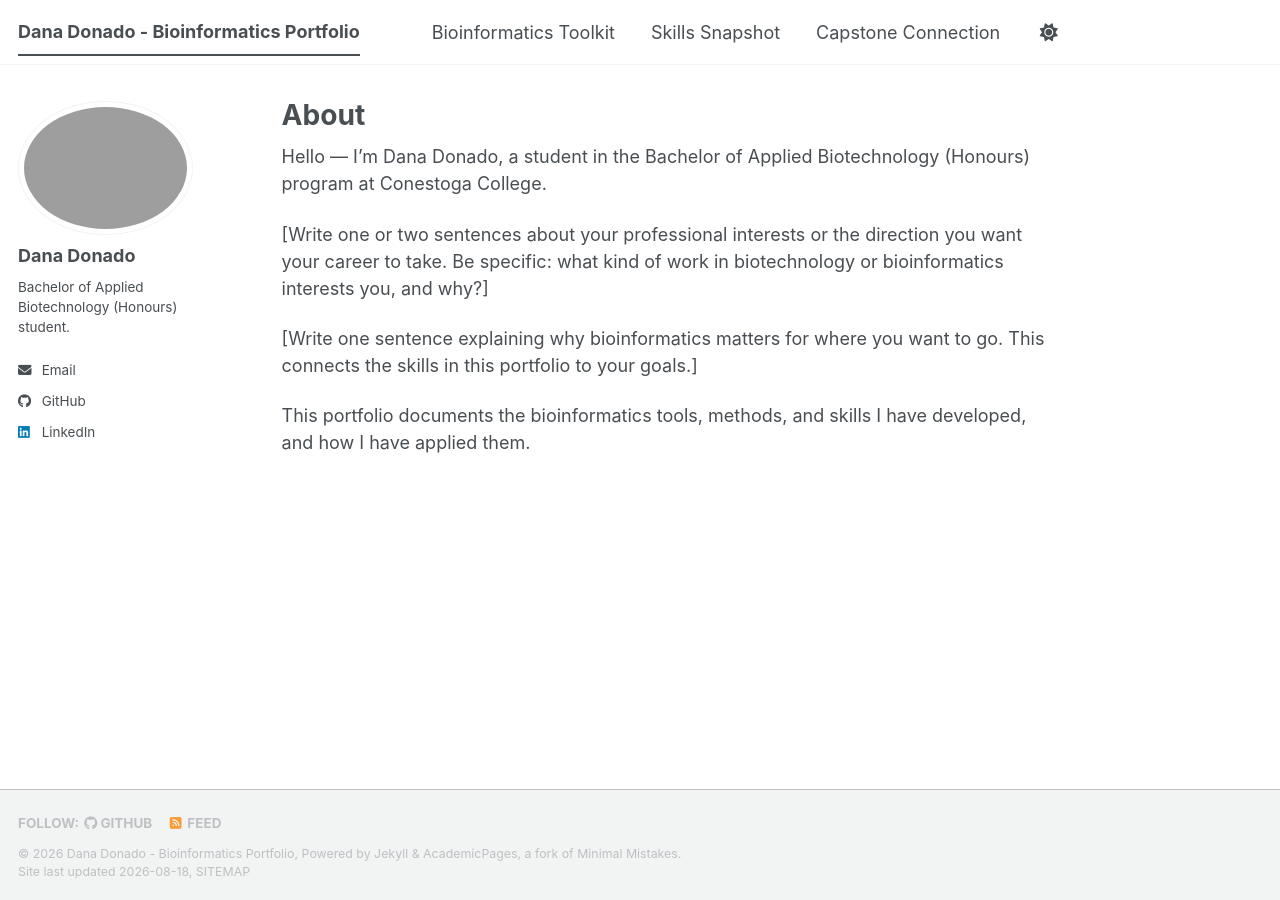
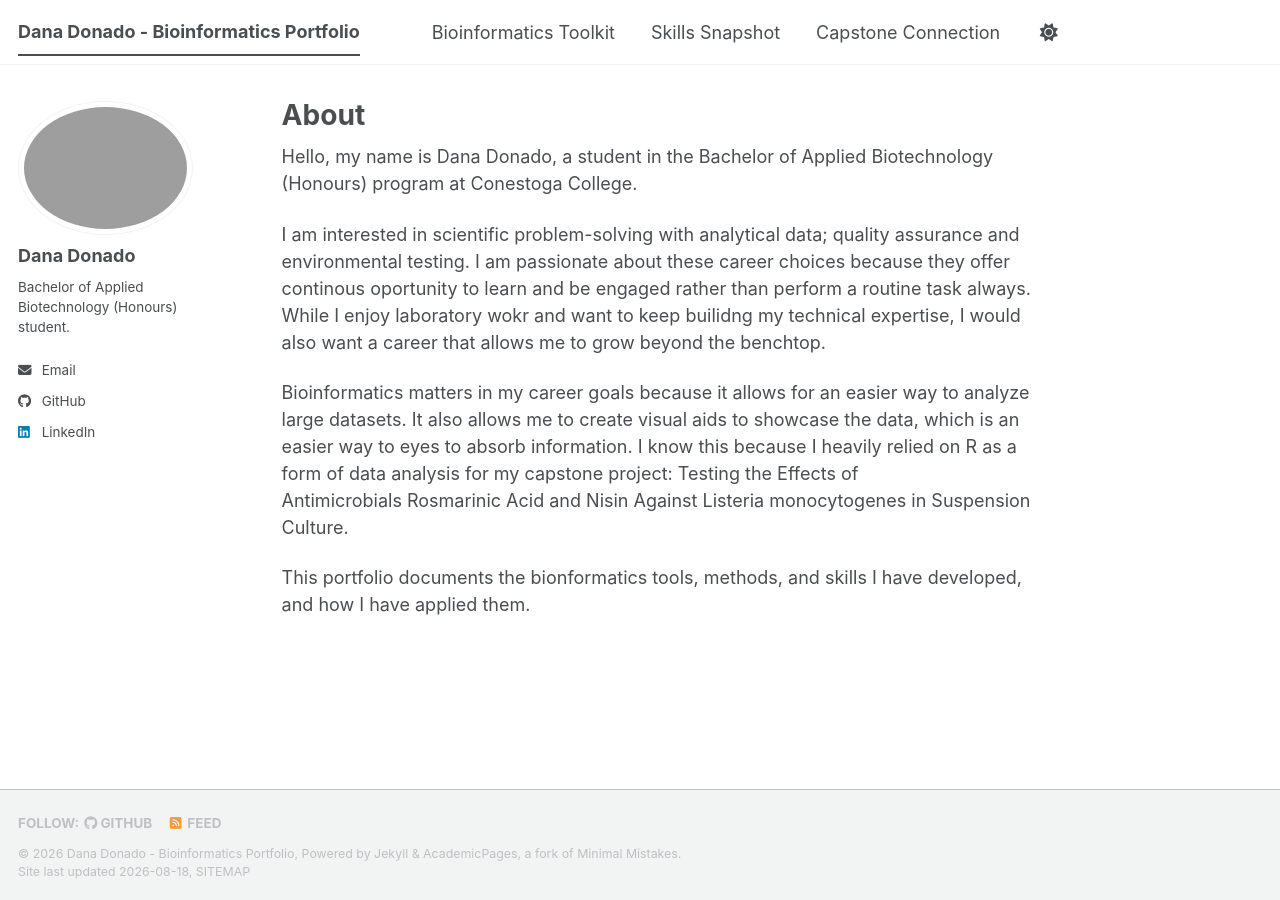
Before and after one commit to DanaDonado/biot74000-portfolio, a Jekyll site: the page built from _pages/about.md, in a window 1280 px wide. Built offline with Jekyll 4.4.1, drawn with Linux system fonts in a browser that asks for light colours; a script bundle is joined from its source files by our own code; library files that are not in the unit come from our copies.

Commit message:
Update about.md
Final version of the about me section

```diff
--- a/_pages/about.md
+++ b/_pages/about.md
@@ -29,15 +29,13 @@ redirect_from:
   ============================================================================
 -->
 
-Hello — I'm Dana Donado, a student in the Bachelor of Applied Biotechnology
-(Honours) program at Conestoga College.
+Hello, my name is Dana Donado, a student in the Bachelor of Applied Biotechnology (Honours) program at Conestoga College.
 
-[Write one or two sentences about your professional interests or the direction
-you want your career to take. Be specific: what kind of work in biotechnology
-or bioinformatics interests you, and why?]
 
-[Write one sentence explaining why bioinformatics matters for where you want to
-go. This connects the skills in this portfolio to your goals.]
+I am interested in scientific problem-solving with analytical data; quality assurance and environmental testing. I am passionate about these career choices because they offer continous oportunity to learn and be engaged rather than perform a routine task always. While I enjoy laboratory wokr and want to keep builidng my technical expertise, I would also want a career that allows me to grow beyond the benchtop.
 
-This portfolio documents the bioinformatics tools, methods, and skills I have
-developed, and how I have applied them.
+
+Bioinformatics matters in my career goals because it allows for an easier way to analyze large datasets. It also allows me to create visual aids to showcase the data, which is an easier way to eyes to absorb information. I know this because I heavily relied on R as a form of data analysis for my capstone project: Testing the Effects of Antimicrobials Rosmarinic Acid and Nisin Against Listeria monocytogenes in Suspension Culture.
+
+
+This portfolio documents the bionformatics tools, methods, and skills I have developed, and how I have applied them.
```
